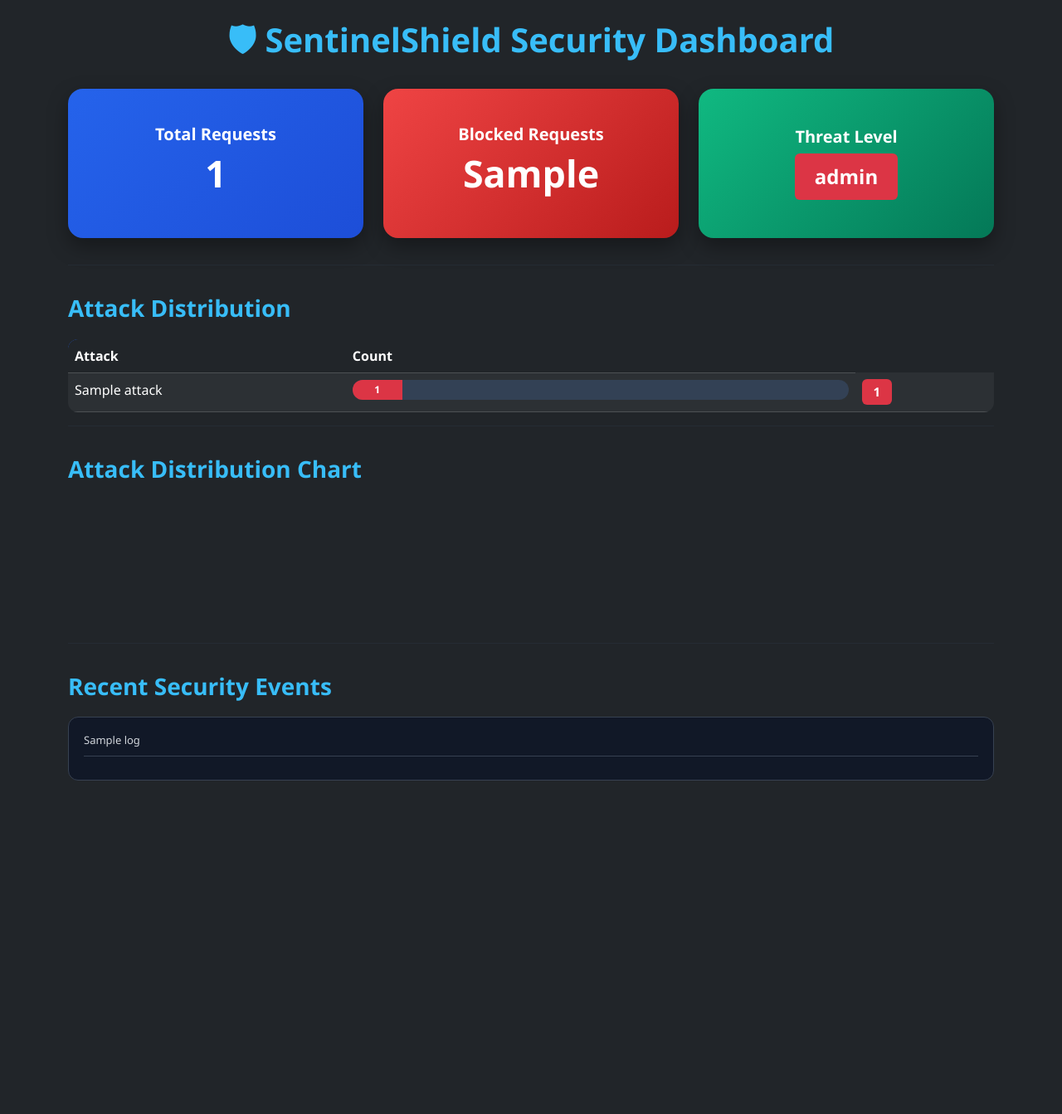
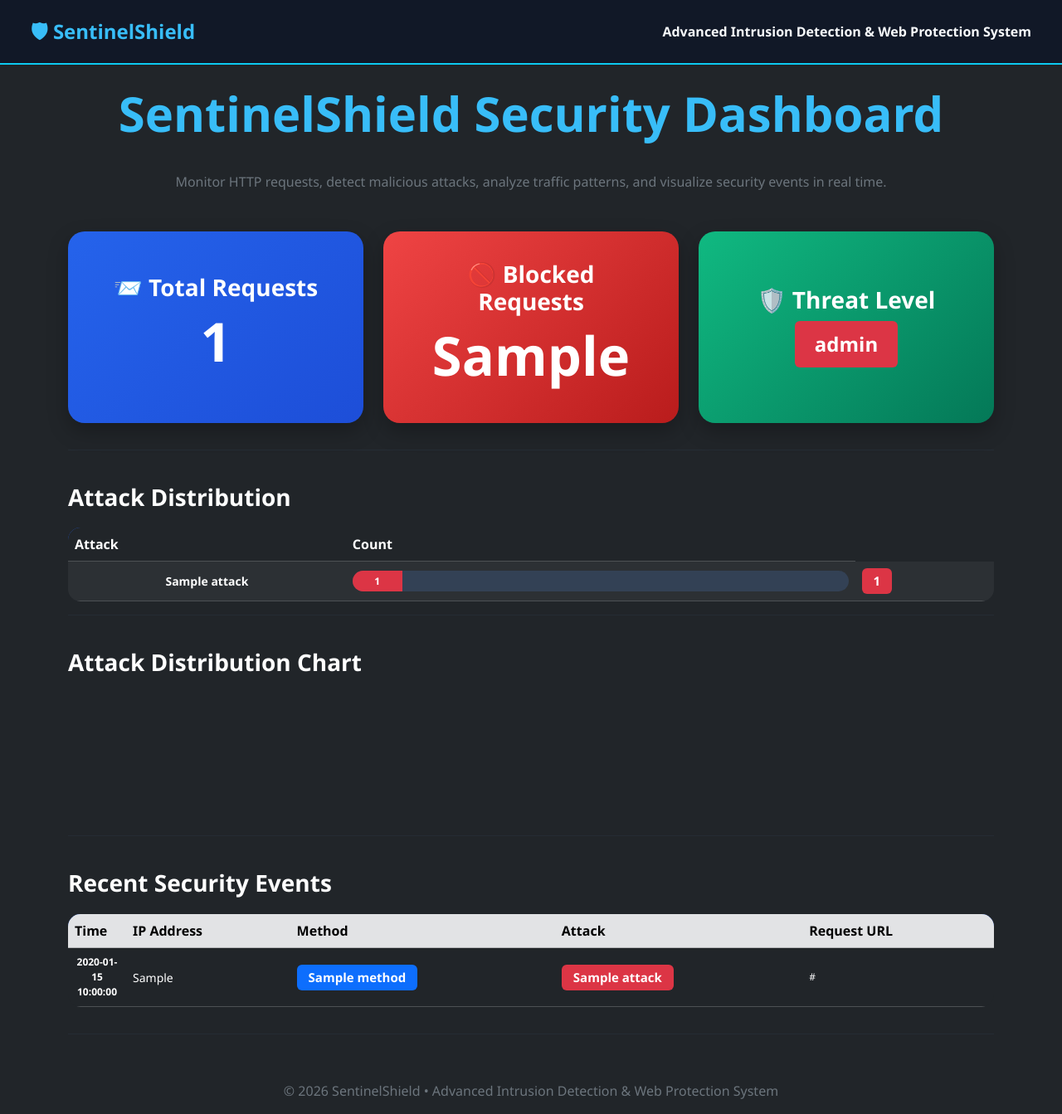
Before and after one commit to aarav2195/SentinelShield, a Flask app: template templates/dashboard.html in a window 1280 px wide. Shown: the whole page at 83% size. Before the commit the page ends 941 px from the top, so only its background shows below. Run offline with Flask 3, Linux system fonts and the light colour scheme; the template is opened without the code that fills it: most values are stand-ins (such as "Sample title", 1, 10 or a date in 2020); a map, chart or similar area stays blank.

Commit message:
Completed SentinelShield detection engine and security dashboard

```diff
--- a/src/dashboard.py
+++ b/src/dashboard.py
@@ -40,8 +40,6 @@ def get_dashboard_data():
             blocked_requests += 1
             attack_counts[attack] = attack_counts.get(attack, 0) + 1
 
-    recent_logs = recent_logs[-10:]
-
     if total_requests == 0:
         threat_level = "LOW"
 
@@ -55,4 +53,20 @@ def get_dashboard_data():
         else:
             threat_level = "HIGH"
 
-    return (total_requests,blocked_requests,attack_counts,recent_logs,threat_level)
+    parsed_logs = []
+
+    for log in recent_logs[-10:]:
+
+        parts = [x.strip() for x in log.split("|")]
+
+        if len(parts) >= 6:
+
+            parsed_logs.append({
+                "time": parts[0],
+                "ip": parts[1].replace("IP=", ""),
+                "method": parts[2].replace("Method=", ""),
+                "attack": parts[4].replace("Attack=", ""),
+                "url": parts[5].replace("URL=", "")
+            })
+
+    return (total_requests,blocked_requests,attack_counts,parsed_logs,threat_level)
--- a/templates/dashboard.html
+++ b/templates/dashboard.html
@@ -10,29 +10,34 @@
         <style>
 
             body{
-                background:#0f172a;
+                background:#212529;
                 color:#f8fafc;
                 font-family:Segoe UI,Tahoma,Geneva,Verdana,sans-serif;
             }
 
+            .navbar{
+                padding:15px 25px;
+            }
+
             .dashboard-title{
                 color:#38bdf8;
-                font-weight:700;
+                font-size:58px;
+                font-weight:bold;
                 text-align:center;
                 margin-bottom:35px;
             }
 
             .card{
                 border:none;
-                border-radius:18px;
+                border-radius:20px;
                 color:white;
-                box-shadow:0 10px 25px rgba(0,0,0,.35);
-                transition:all .3s ease;
+                box-shadow:0 10px 25px rgba(0,0,0,.25);
+                transition: 0.3s;
             }
 
             .card:hover{
-                transform:translateY(-6px);
-                box-shadow:0 15px 35px rgba(0,0,0,.45);
+                transform:translateY(-8px);
+                box-shadow:0 18px 35px rgba(0,0,0,0.45);
             }
 
             .card-body{
@@ -41,6 +46,7 @@
                 justify-content:center;
                 align-items:center;
                 min-height:180px;
+                padding:35px
             }
 
             .card-body h2{
@@ -52,16 +58,44 @@
                 font-weight:600;
             }
 
+            .card h5{
+                font-size:28px;
+            }
+
+            .card h2{
+                font-size:65px;
+                font-weight:bold;
+            }
+
             .section-title{
                 color:#38bdf8;
-                margin-top:35px;
+                margin-top:40px;
                 margin-bottom:20px;
                 font-weight:600;
+                color:white;
             }
 
             .table{
-                border-radius:12px;
+                border-radius:15px;
                 overflow:hidden;
+            }
+
+            .table td,
+            .table th{
+                vertical-align:middle;
+            }
+
+            .table td{
+                font-size:14px;
+            }
+            .table tbody tr:hover{
+                background:#1f2937 !important;
+            }
+
+            .table td:nth-child(1){
+                width:70px;
+                text-align:center;
+                font-weight:bold;
             }
 
             .table thead{
@@ -74,9 +108,10 @@
             }
 
             .progress{
-                height:24px;
+                height:25px;
                 border-radius:20px;
                 background:#334155;
+                overflow:hidden;
             }
 
             .progress-bar{
@@ -90,9 +125,9 @@
 
             .logs-box{
                 background:#111827;
-                border-radius:12px;
-                padding:18px;
-                max-height:320px;
+                border-radius:15px;
+                padding:20px;
+                max-height:350px;
                 overflow-y:auto;
                 border:1px solid #374151;
             }
@@ -109,17 +144,51 @@
                 border-color:#334155;
             }
 
+            footer{
+                color:#9ca3af;
+                text-align:center;
+                margin-top:40px;
+                padding:15px;
+
+            }
+
         </style>
 
     </head>
 
     <body class="bg-dark text-light">
 
+        <nav class="navbar navbar-expand-lg shadow-sm" style="background:#111827; border-bottom:2px solid #0dcaf0;">
+
+            <div class="container-fluid">
+
+                <span class="navbar-brand fw-bold fs-4"
+                    style="color:#38bdf8;">
+                    🛡 SentinelShield
+                </span>
+
+                <span class="navbar-text fw-semibold"
+                    style="color:#f8fafc;">
+                    Advanced Intrusion Detection & Web Protection System
+                </span>
+
+            </div>
+
+        </nav>
+
     <div class="container mt-4">
 
+        <div class="text-center mb-5">
+
             <h1 class="dashboard-title">
-            🛡 SentinelShield Security Dashboard
+                SentinelShield Security Dashboard
             </h1>
+
+            <p class="text-secondary">
+                Monitor HTTP requests, detect malicious attacks, analyze traffic patterns, and visualize security events in real time.
+            </p>
+
+        </div>
 
         <div class="row">
 
@@ -129,7 +198,7 @@
 
                     <div class="card-body text-center">
 
-                            <h5>Total Requests</h5>
+                        <h5>📨 Total Requests</h5>
 
                         <h2>{{ total_requests }}</h2>
 
@@ -145,7 +214,7 @@
 
                     <div class="card-body text-center">
 
-                            <h5>Blocked Requests</h5>
+                        <h5>🚫 Blocked Requests</h5>
 
                         <h2>{{ blocked_requests }}</h2>
 
@@ -161,7 +230,7 @@
 
                     <div class="card-body text-center">
 
-                            <h5>Threat Level</h5>
+                        <h5>🛡️ Threat Level</h5>
 
                         {% if threat_level == "LOW" %}
 
@@ -264,17 +333,77 @@
 
         <hr>
 
-            <h3 class="section-title">Recent Security Events</h3>
+        <h3 class="section-title">
+            Recent Security Events
+        </h3>
 
-            <div class="logs-box">
+        <div class="table-responsive">
+
+            <table class="table table-dark table-hover align-middle">
+
+                <thead class="table-secondary text-dark">
+
+                    <tr>
+
+                        <th>Time</th>
+                        <th>IP Address</th>
+                        <th>Method</th>
+                        <th>Attack</th>
+                        <th>Request URL</th>
+
+                    </tr>
+
+                </thead>
+
+                <tbody>
 
                     {% for log in recent_logs %}
 
-                <p style="font-size:13px;">{{ log }}</p>
+                    <tr>
+
+                        <td style="font-size:12px;">
+                            {{ log.time }}
+                        </td>
+
+                        <td>
+                            {{ log.ip }}
+                        </td>
+
+                        <td>
+                            <span class="badge bg-primary">
+                                {{ log.method }}
+                            </span>
+                        </td>
+
+                        <td>
+
+                        {% if log.attack == "Normal" %}
+
+                        <span class="badge bg-success">
+                            Normal
+                        </span>
+
+                        {% else %}
+
+                        <span class="badge bg-danger">
+                            {{ log.attack }}
+                        </span>
+
+                        {% endif %}
+
+                        </td>
+
+                        <td style="font-size:12px; max-width:350px; word-break:break-word;">
+                            {{ log.url }}
+                        </td>
+
+                    </tr>
 
                     {% endfor %}
 
-            </div>
+                </tbody>
+
+            </table>
 
         </div>
 
@@ -331,7 +460,11 @@
         });
 
         </script>
+        <hr>
 
+        <footer class="text-center text-secondary py-3">
+            © 2026 SentinelShield • Advanced Intrusion Detection & Web Protection System
+        </footer>
     </body>
 
 </html>
```
Lines whose indentation alone changed are shown as unchanged.
